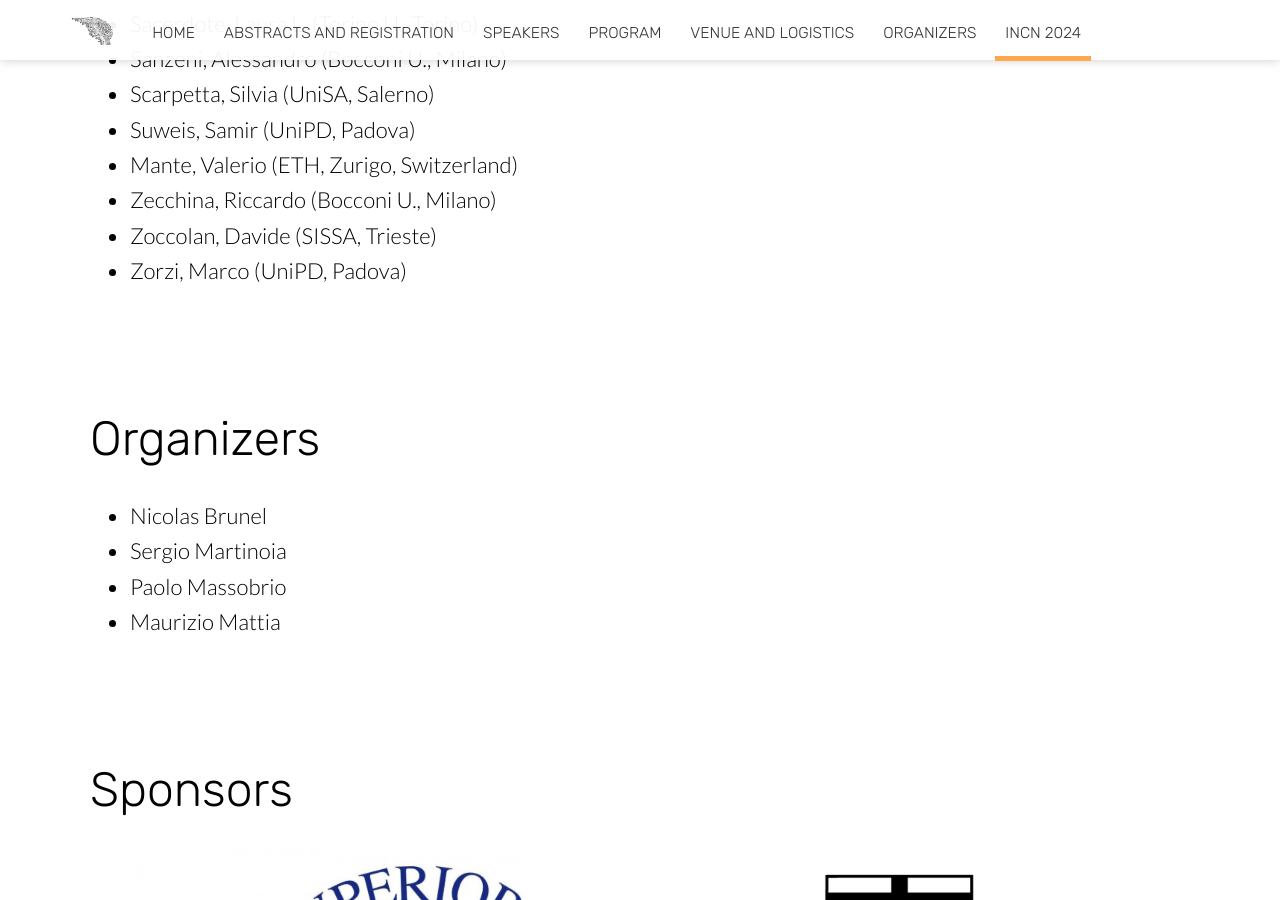
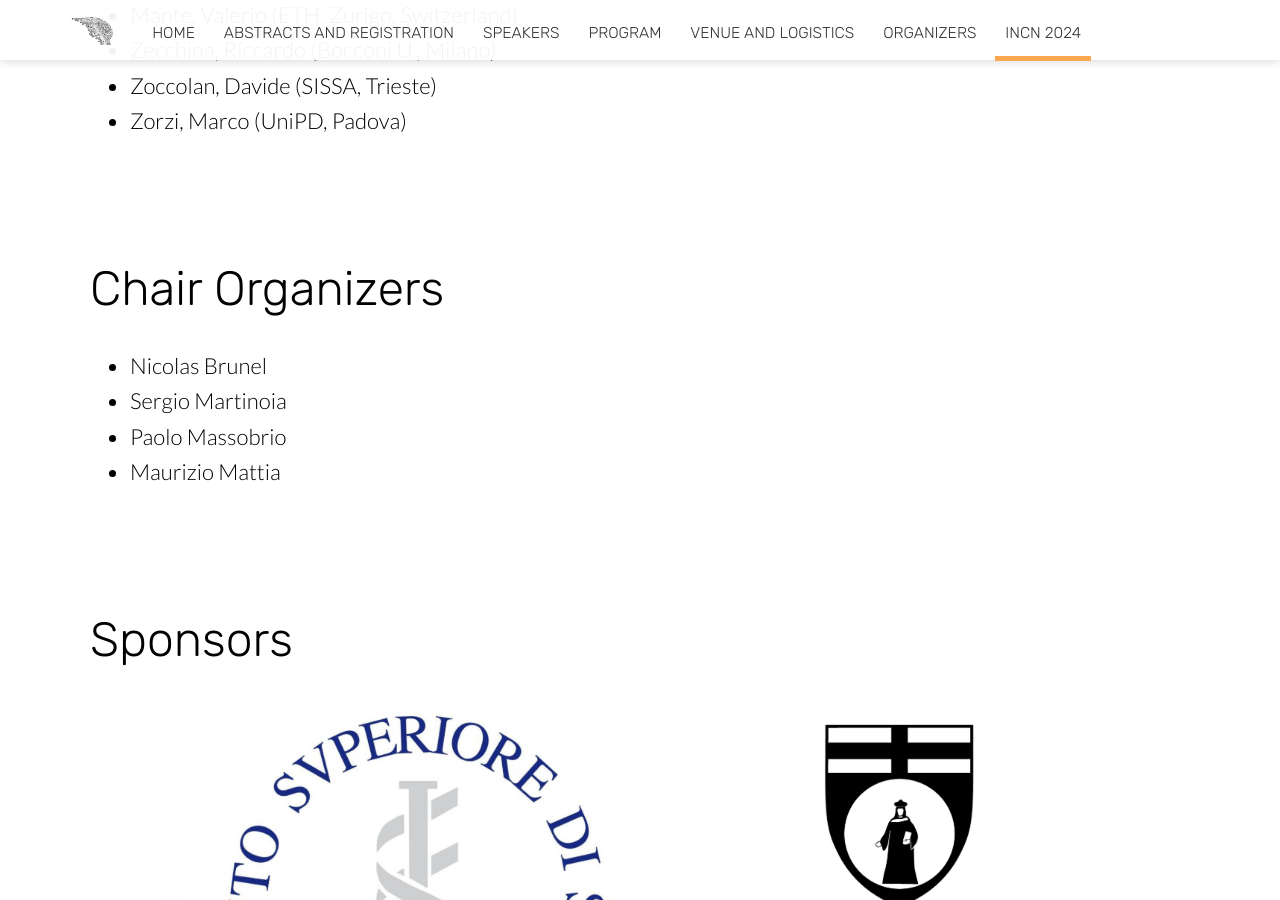
Before and after one commit to INCNgit/incn, a Jekyll site: the page built from past_editions.html, in a window 1280 px wide and 900 px high, scrolled down 2072 px. Built offline with Jekyll 4.4.1, drawn with Linux system fonts in a browser that asks for light colours; nearby versions of some CDN libraries.

Commit message:
past editions

```diff
--- a/past_editions.html
+++ b/past_editions.html
@@ -126,16 +126,10 @@
 			<div class="text">
 				<h2 class="editable">List of the Invited Speakers</h2>
 
-				<section class="info">
-					<div class="container flex">
-						<div class="text">
-							<div class="abstract-title">Keynote SPEAKERS:</div>
-							<p class="editable">
-								Stefano Fusi, Stefano Panzeri, and Valerio Mante.
-							</p>
-						</div>
-					</div>
-				</section>
+				<div class="abstract-title">Keynote SPEAKERS:</div>
+				<p class="editable">
+					Stefano Fusi, Stefano Panzeri, and Valerio Mante.
+				</p>
 
 				<div class="abstract-title">SPEAKERS:</div>
 				<p class="editable">
@@ -180,10 +174,10 @@
 	</section>
 
 
-	<section class="info" id="Chair organizers">
+	<section class="info" id="Organizers">
 		<div class="container flex">
 			<div class="text">
-				<h2 class="editable">Organizers</h2>
+				<h2 class="editable">Chair Organizers</h2>
 				<p class="editable">
 				<ul>
 					<li>Nicolas Brunel</li>
```
